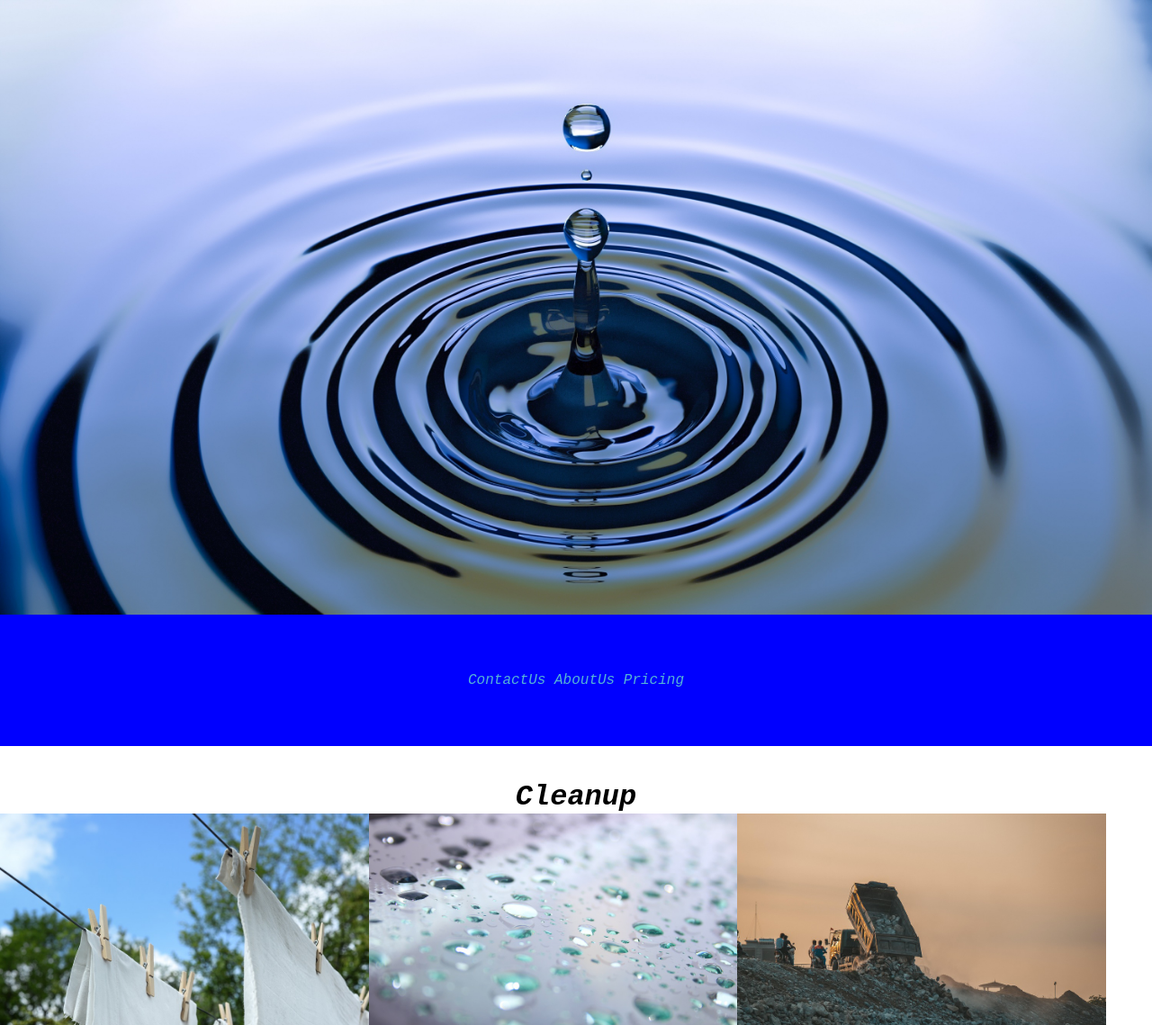
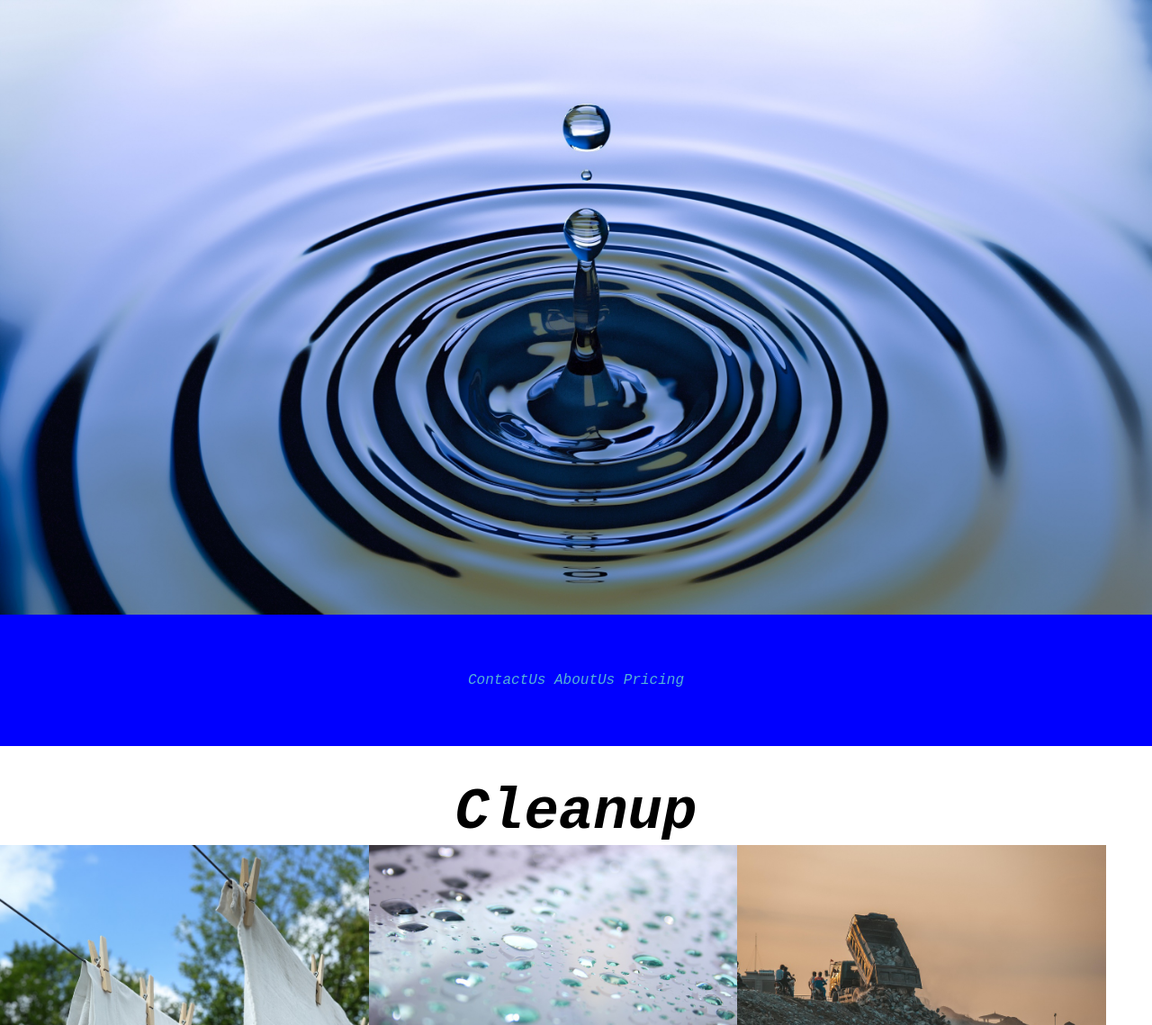
Before and after one commit to Turtle-Head/CleanUp, a plain HTML site: page index.html in a window 1280 px wide. Shown: the top 1139 px of the page at 90% size. Drawn offline with Linux system fonts and the light colour scheme.

Commit message:
fixes
fixes

```diff
--- a/css/style.css
+++ b/css/style.css
@@ -40,7 +40,7 @@ h1{
     font-family: 'Courier New', Courier, monospace;
     font-style: italic;
     align-content:center;
-    font-size: 4en;
+    font-size: 4em;
 }
 .hd1{
     display: flex;
```
